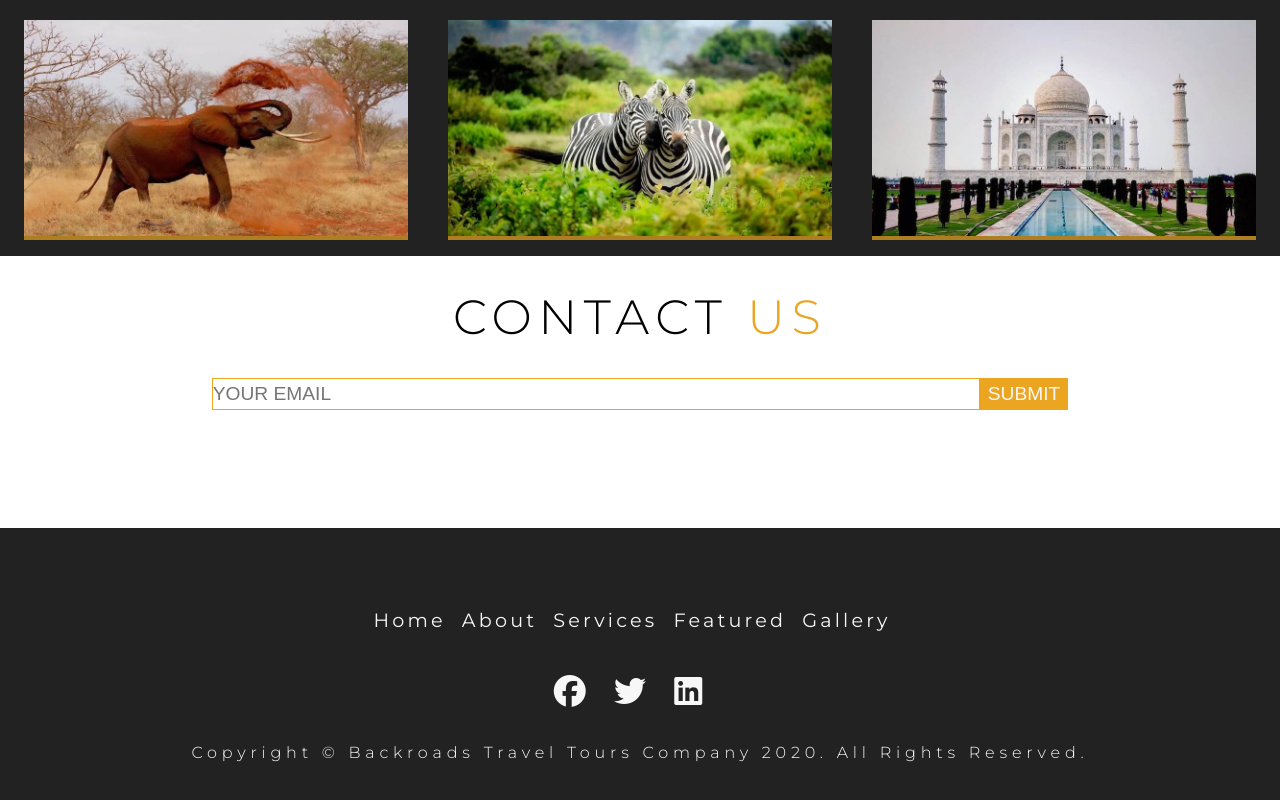
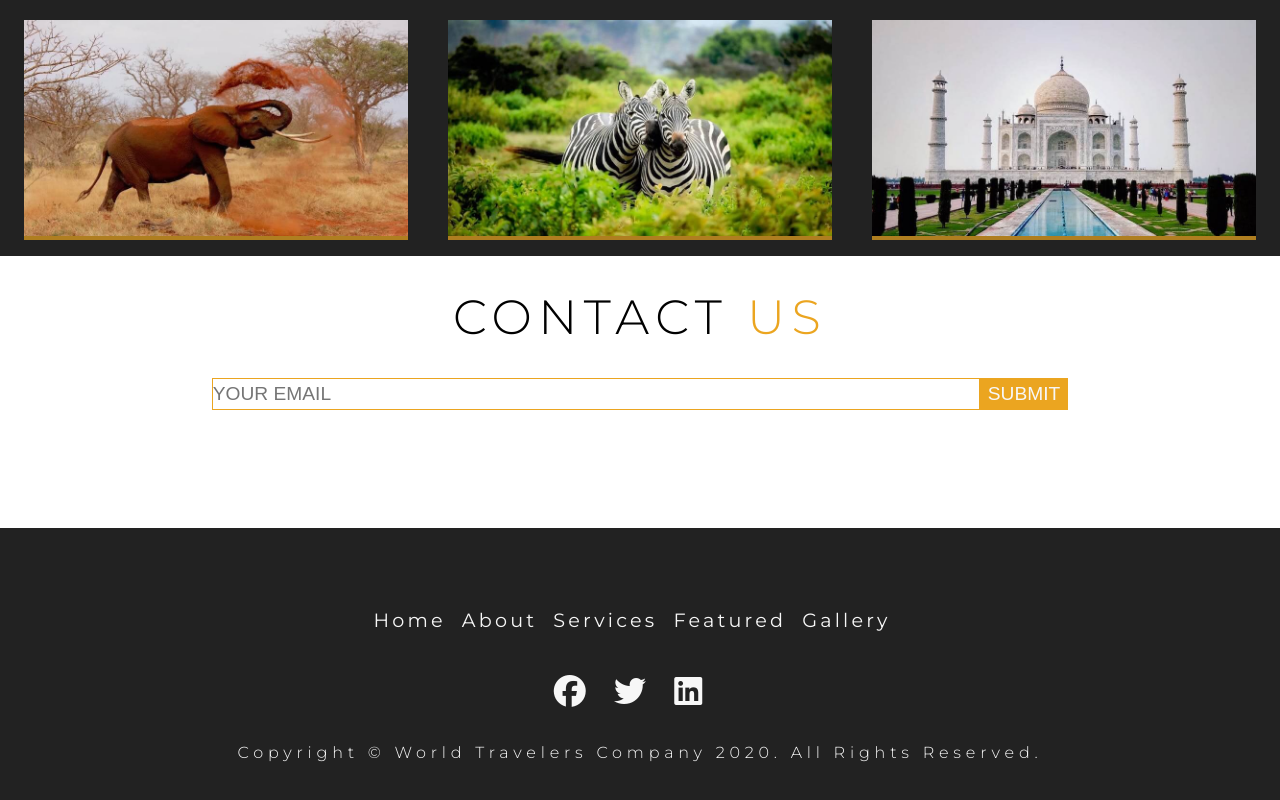
Before and after one commit to LuPlh/Travel-Agency-Project, a plain HTML site: page index.html in a window 1280 px wide. Shown: the part 3894-4694 px from the top of the page. Drawn offline with nearby package versions, Linux system fonts and the light colour scheme.

Commit message:
last version

```diff
--- a/index.html
+++ b/index.html
@@ -257,7 +257,7 @@
             <a class="footer__icons__items"><i class="fab fa-twitter"></i></a>
             <a class="footer__icons__items"><i class="fab fa-linkedin"></i></a>
         </div>
-        <p class="copyright"> copyright © Backroads travel tours company 2020. all rights reserved.</p>
+        <p class="copyright"> copyright © World Travelers company 2020. all rights reserved.</p>
     </footer>
 
     <script src="https://code.jquery.com/jquery-3.5.1.js"
```
